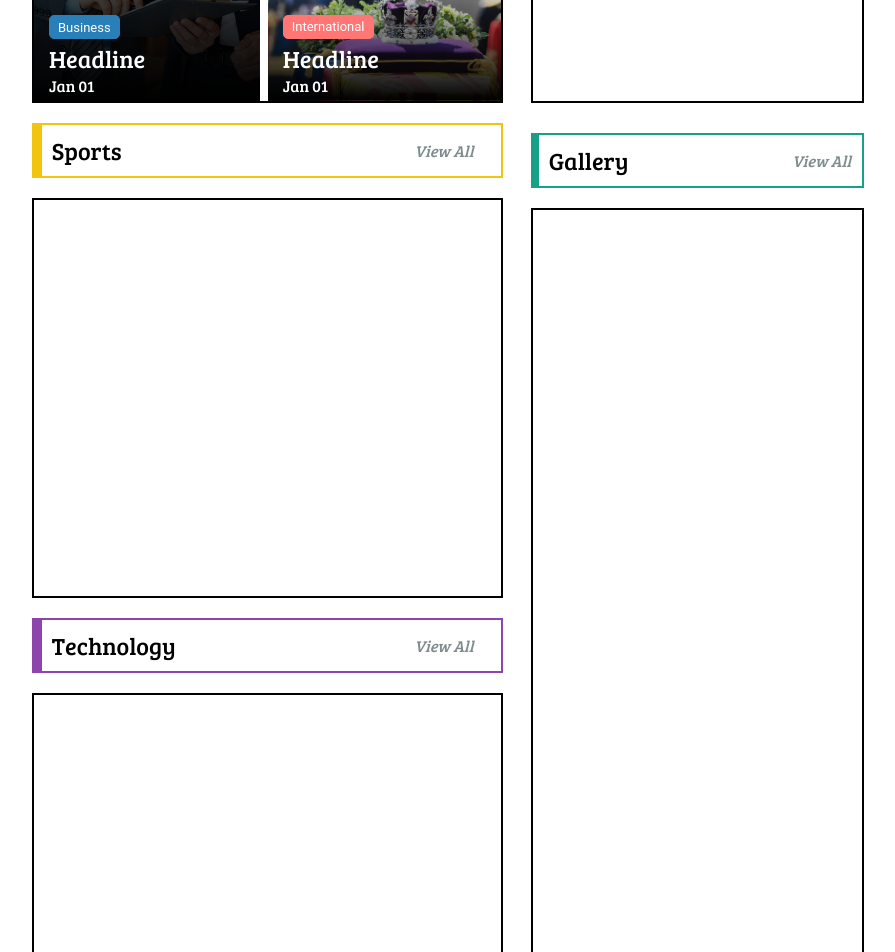
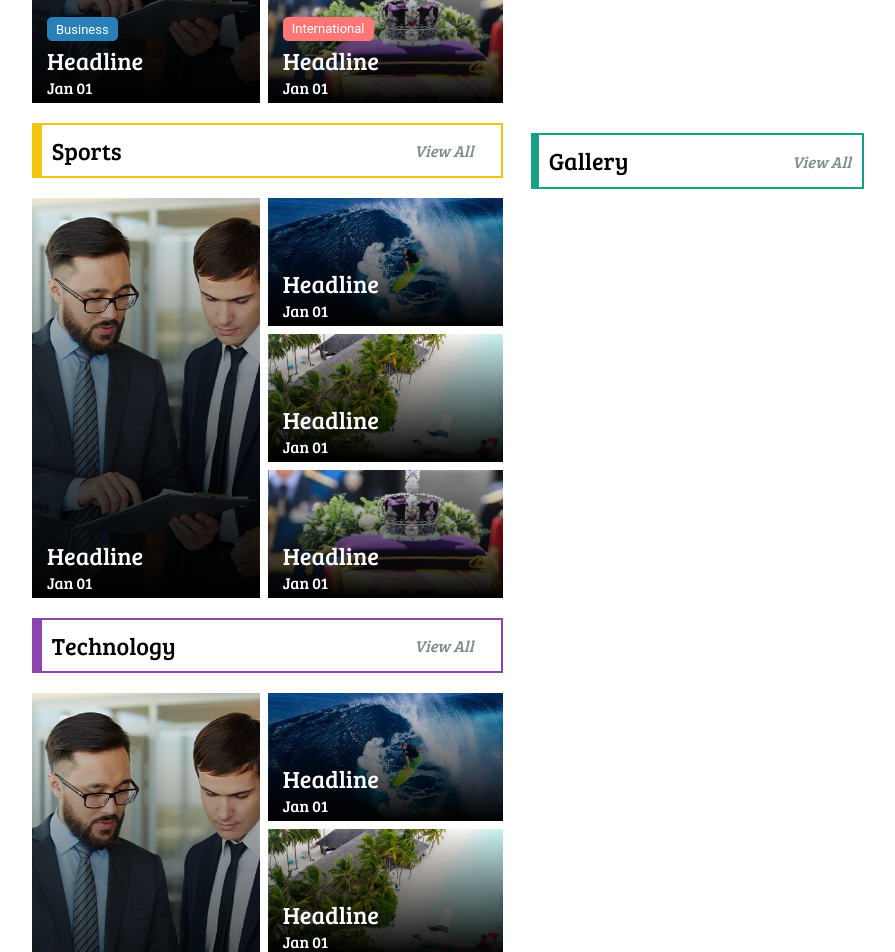
Before and after one commit to shinyZu/AZ_News, a React (Create React App) app in the folder az_news-frontend/: page / in a window 1280 px wide. Shown: the part 980-1932 px from the top of the page, without its empty margins (192-1087 px from the left). Built offline with nearby package versions, Linux system fonts and the light colour scheme; a web font is replaced by a local one.

Commit message:
Updated Content of HomePage

```diff
--- a/az_news-frontend/src/components/00_common/CardTag/CardTag.js
+++ b/az_news-frontend/src/components/00_common/CardTag/CardTag.js
@@ -19,6 +19,7 @@ function CardTag(props) {
         direction="column"
         justifyContent="flex-end"
       >
+        {props.displayStatus && (
           <Chip
             label={props.category}
             size="small"
@@ -31,6 +32,8 @@ function CardTag(props) {
               borderRadius: "5px",
             }}
           />
+        )}
+
         <Typography variant="h5" className={styles.tag_text}>
           {props.headline}
         </Typography>
--- a/az_news-frontend/src/pages/HomePage/BreakingNews/BreakingNews.js
+++ b/az_news-frontend/src/components/Home/NewsSection/NewsSection.js
@@ -1,9 +1,9 @@
 import Grid from "@mui/material/Grid";
 import CardTag from "../../../components/00_common/CardTag/CardTag";
 
-import styles from "./BreakingNews.module.css";
+import styles from "./NewsSection.module.css";
 
-function BreakingNews() {
+function NewsSection(props) {
   return (
     <>
       <Grid
@@ -28,6 +28,7 @@ function BreakingNews() {
           className={styles.container_left}
         >
           <CardTag
+            displayStatus={props.category === "BreakingNews" ? true : false}
             category="Business"
             headline="Headline"
             date="Jan 01"
@@ -59,6 +60,7 @@ function BreakingNews() {
             className={styles.container_right__1}
           >
             <CardTag
+              displayStatus={props.category === "BreakingNews" ? true : false}
               category="Sports"
               headline="Headline"
               date="Jan 01"
@@ -76,6 +78,7 @@ function BreakingNews() {
             className={styles.container_right__2}
           >
             <CardTag
+              displayStatus={props.category === "BreakingNews" ? true : false}
               category="Entertainment"
               headline="Headline"
               date="Jan 01"
@@ -93,6 +96,7 @@ function BreakingNews() {
             className={styles.container_right__3}
           >
             <CardTag
+              displayStatus={props.category === "BreakingNews" ? true : false}
               category="International"
               headline="Headline"
               date="Jan 01"
@@ -105,4 +109,4 @@ function BreakingNews() {
   );
 }
 
-export default BreakingNews;
+export default NewsSection;
--- a/az_news-frontend/src/pages/HomePage/BreakingNews/BreakingNews.module.css
+++ b/az_news-frontend/src/components/Home/NewsSection/NewsSection.module.css
@@ -1,6 +1,6 @@
-.container {
-  /* border: 2px solid red; */
-}
+/* .container {
+  border: 2px solid red;
+} */
 
 .container_left {
   /* border: 2px solid blue; */
--- a/az_news-frontend/src/pages/HomePage/HomePage.js
+++ b/az_news-frontend/src/pages/HomePage/HomePage.js
@@ -4,17 +4,18 @@ import Header from "../../components/Home/Header/Header";
 import NavBar from "../../components/Home/NavBar/NavBar";
 import TopStories from "./TopStories/TopStories";
 
-// import b_img from "../../assets/images/business/business1.jpeg";
 import styles from "./HomePage.module.css";
 import CategoryBar from "../../components/00_common/CategoryBar/CategoryBar";
-import BreakingNews from "./BreakingNews/BreakingNews";
+import BreakingNews from "../../components/Home/NewsSection/NewsSection";
+import Sports from "../../components/Home/NewsSection/NewsSection";
+import Tech from "../../components/Home/NewsSection/NewsSection";
 
 function HomePage() {
   return (
     <>
       <Header />
       <NavBar />
-      <TopStories />
+      <TopStories category="TopStory" />
 
       <Grid
         container
@@ -71,7 +72,7 @@ function HomePage() {
               xs={12}
               className={styles.container__content}
             >
-              <BreakingNews />
+              <BreakingNews category="BreakingNews" />
             </Grid>
           </Grid>
 
@@ -107,12 +108,14 @@ function HomePage() {
               sm={12}
               xs={12}
               className={styles.container__content}
-            ></Grid>
+            >
+              <Sports category="Sports" />
+            </Grid>
           </Grid>
 
           {/* Section for Tech */}
           <Grid
-            // container
+            container
             item
             xl={12}
             lg={12}
@@ -122,7 +125,7 @@ function HomePage() {
             className={styles.container__body_left__3}
           >
             <Grid
-              // container
+              container
               item
               xl={12}
               lg={12}
@@ -142,7 +145,9 @@ function HomePage() {
               sm={12}
               xs={12}
               className={styles.container__content}
-            ></Grid>
+            >
+              <Tech category="Tech" />
+            </Grid>
           </Grid>
         </Grid>
 
@@ -159,7 +164,7 @@ function HomePage() {
         >
           {/* Section for Trending News */}
           <Grid
-            // container
+            container
             item
             xl={12}
             lg={12}
@@ -169,7 +174,7 @@ function HomePage() {
             className={styles.container__body_right__1}
           >
             <Grid
-              // container
+              container
               item
               xl={12}
               lg={12}
@@ -194,7 +199,7 @@ function HomePage() {
 
           {/* Section for Gallery */}
           <Grid
-            // container
+            container
             item
             xl={12}
             lg={12}
@@ -204,7 +209,7 @@ function HomePage() {
             className={styles.container__body_right__2}
           >
             <Grid
-              // container
+              container
               item
               xl={12}
               lg={12}
--- a/az_news-frontend/src/pages/HomePage/HomePage.module.css
+++ b/az_news-frontend/src/pages/HomePage/HomePage.module.css
@@ -5,27 +5,27 @@
 
 /* --------------------------Left Column----------------------------- */
 
-.container__body_left {
-  /* border: 2px solid green; */
+/* .container__body_left {
+  border: 2px solid green;
 }
 
 .container__body_left__1 {
-  /* border: 2px solid #8e44ad; */
+  border: 2px solid #8e44ad;
 }
 
 .container__body_left__2 {
-  /* border: 2px solid blue; */
+  border: 2px solid blue;
 }
 
 .container__body_left__3 {
-  /* border: 2px solid red; */
-}
+  border: 2px solid red;
+} */
 
 /* --------------------------Right Column----------------------------- */
 
-.container__body_right {
-  /* border: 2px solid green; */
-}
+/* .container__body_right {
+  border: 2px solid green;
+} */
 
 .container__body_right__1 {
   /* border: 2px solid blue; */
@@ -39,14 +39,12 @@
 
 /* --------------------------Category Bar----------------------------- */
 
-.container__category__bar {
-  /* border: 2px solid rgb(2, 236, 119); */
-  /* height: 20%; */
-}
+/* .container__category__bar {
+  border: 2px solid rgb(2, 236, 119);
+} */
 
 .container__content {
-  border: 2px solid black;
-  /* height: 80%; */
+  /* border: 2px solid black; */
   margin: 20px 0 !important;
   height: 50vh;
 }
--- a/az_news-frontend/src/pages/HomePage/TopStories/TopStories.js
+++ b/az_news-frontend/src/pages/HomePage/TopStories/TopStories.js
@@ -3,7 +3,7 @@ import CardTag from "../../../components/00_common/CardTag/CardTag";
 
 import styles from "../TopStories/TopStory.module.css";
 
-function TopStories() {
+function TopStories(props) {
   return (
     <>
       <Grid
@@ -29,6 +29,7 @@ function TopStories() {
         >
           {/* <img id={1} className={styles.card__img} /> */}
           <CardTag
+            displayStatus={true}
             category="Business"
             headline="Headline"
             date="Jan 01"
@@ -57,6 +58,7 @@ function TopStories() {
             className={styles.container__top}
           >
             <CardTag
+              displayStatus={true}
               category="Tech"
               headline="Headline"
               date="Jan 01"
@@ -85,6 +87,7 @@ function TopStories() {
               className={styles.container__bottom_left}
             >
               <CardTag
+                displayStatus={true}
                 category="Entertainment"
                 headline="Headline"
                 date="Jan 01"
@@ -102,6 +105,7 @@ function TopStories() {
               className={styles.container__bottom_right}
             >
               <CardTag
+                displayStatus={true}
                 category="Sports"
                 headline="Headline"
                 date="Jan 01"
```
Also changed, not shown: az_news-frontend/src/pages/HomePage/TrendingNews/TrendingNews.js (added), az_news-frontend/src/pages/HomePage/TrendingNews/TrendingNews.module.css (added). Lines whose indentation alone changed are shown as unchanged.
